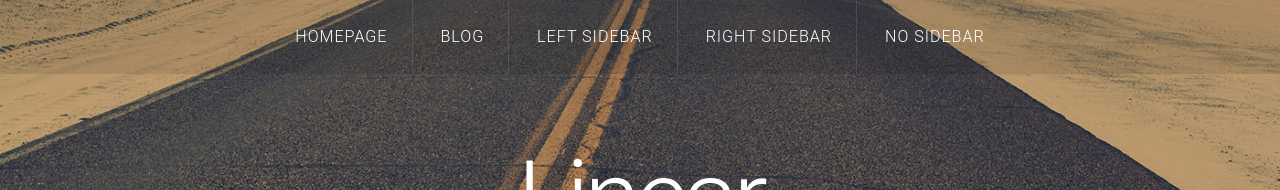
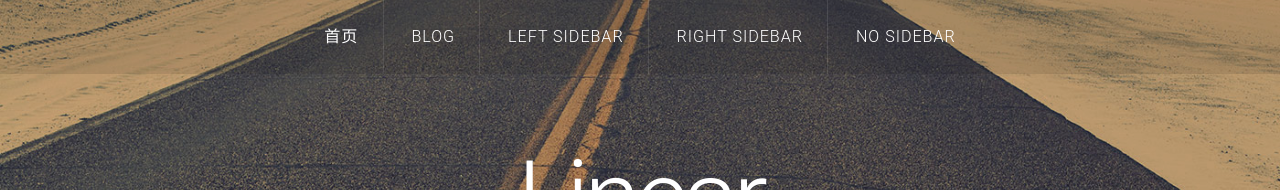
Before and after one commit to yuejianhua/caixiyan.github.io, a Jekyll site: the page built from no-sidebar.html, in a window 1280 px wide. Shown: the top 190 px of the page. Built offline with Jekyll 4.4.1, drawn with Linux system fonts in a browser that asks for light colours.

Commit message:
Update nav.html

```diff
--- a/_includes/nav.html
+++ b/_includes/nav.html
@@ -3,7 +3,7 @@
 	<nav id="nav">
 		<ul>
 			{% assign current = page.url | downcase | split: '/' %}
-			<li {% if current[1] == 'index.html' %}class='current'{% endif %}><a href="/index.html">Homepage</a></li>
+			<li {% if current[1] == 'index.html' %}class='current'{% endif %}><a href="/index.html">首页</a></li>
 			<li {% if current[1] == 'blog' %}class='current'{% endif %}><a href="/blog">Blog</a></li>
 			<li {% if current[1] == 'left-sidebar.html' %}class='current'{% endif %}><a href="/left-sidebar.html">Left Sidebar</a></li>
 			<li {% if current[1] == 'right-sidebar.html' %}class='current'{% endif %}><a href="/right-sidebar.html">Right Sidebar</a></li>
```
